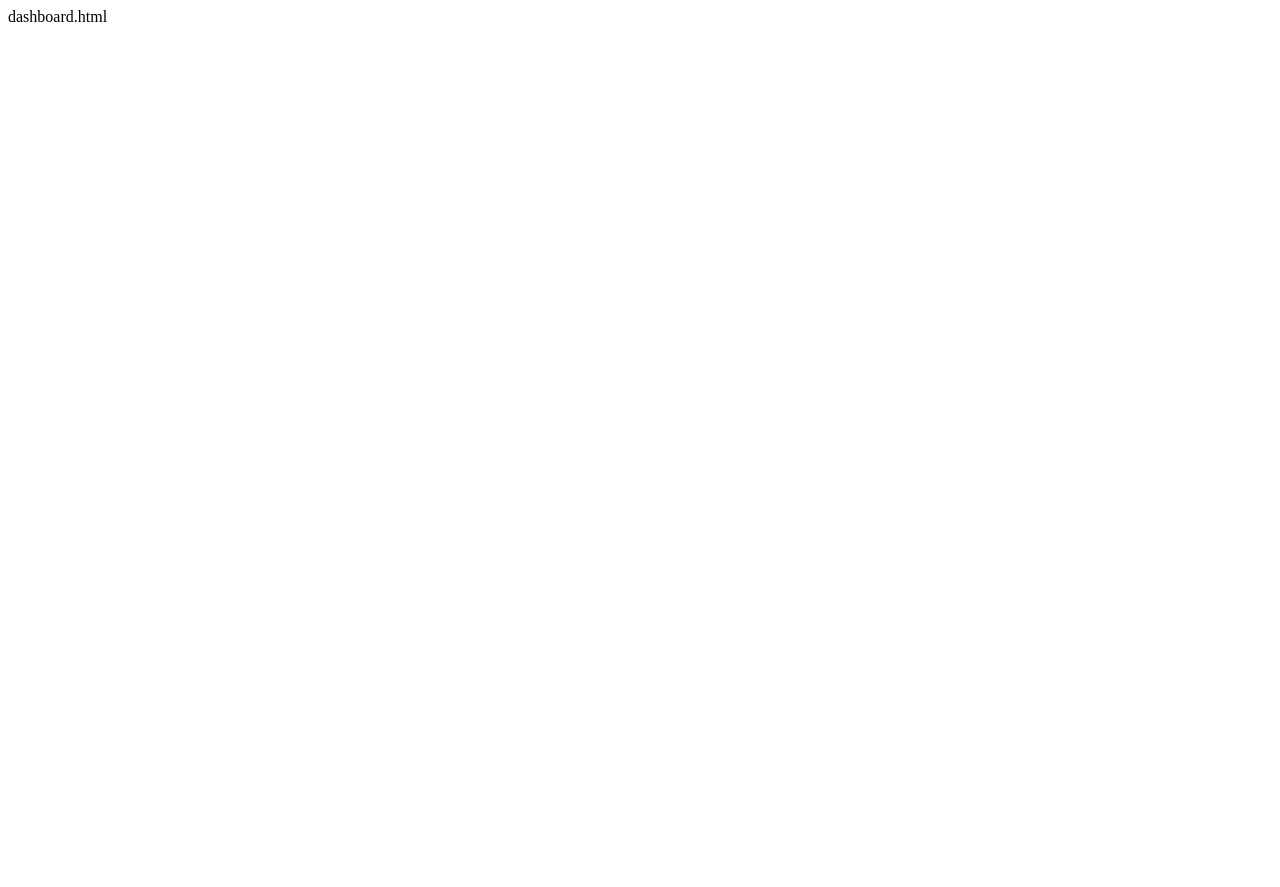
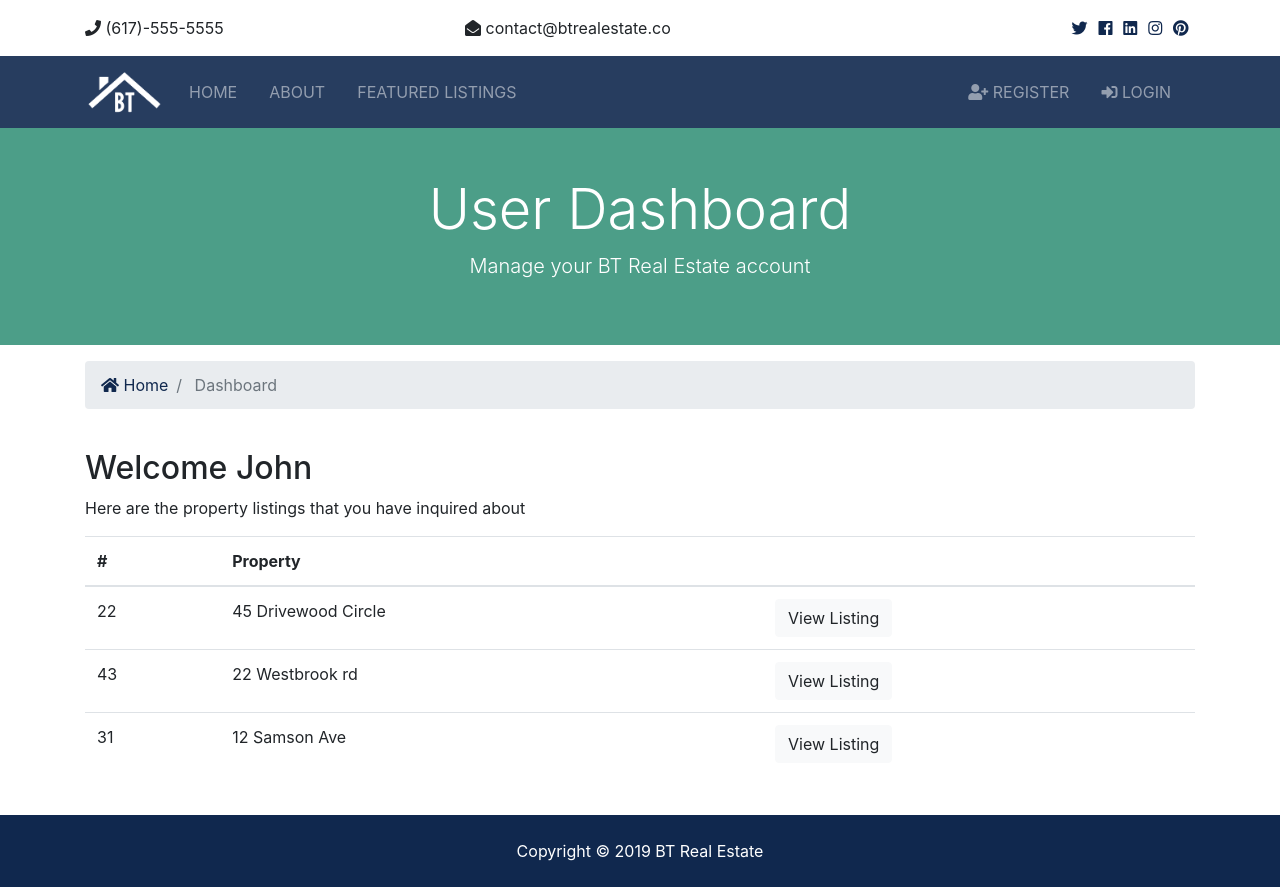
Before and after one commit to XinZouS/houseWebsite, a Django app: page /accounts/dashboard in a window 1280 px wide. Before the commit the page is almost empty. Before the commit the page ends 22 px from the top, so only its background shows below. Run offline with Django 3.2, Linux system fonts and the light colour scheme; some libraries are stand-ins or nearby versions.

Commit message:
add logout func

```diff
--- a/accounts/views.py
+++ b/accounts/views.py
@@ -55,12 +55,27 @@ def register(request):
 
 def login(request):
 	if request.method == 'POST':
-		# login user
-		return
+		username = request.POST.get('username')
+		password = request.POST.get('password')
+		user = auth.authenticate(username=username, password=password)
+
+		if user is not None:
+			auth.login(request, user)
+			messages.success(request, 'You are now logged in')
+			return redirect('dashboard')
+		else:
+			messages.error(request, 'Invalid credentials')
+			return redirect('login')
 
 	return render(request, 'accounts/login.html')
 
+
 def logout(request):
+	if request.method == 'POST':
+		auth.logout(request)
+		messages.success(request, 'You are logged out')
+		return redirect('index')
+
 	return render(request, 'accounts/logout.html')
 
 def dashboard(request):
--- a/templates/accounts/dashboard.html
+++ b/templates/accounts/dashboard.html
@@ -1 +1,76 @@
-dashboard.html
+{% extends 'base.html' %}
+
+{% block content %}
+  <section id="showcase-inner" class="py-5 text-white">
+    <div class="container">
+      <div class="row text-center">
+        <div class="col-md-12">
+          <h1 class="display-4">User Dashboard</h1>
+          <p class="lead">Manage your BT Real Estate account</p>
+        </div>
+      </div>
+    </div>
+  </section>
+
+  <!-- Breadcrumb -->
+  <section id="bc" class="mt-3">
+    <div class="container">
+      <nav aria-label="breadcrumb">
+        <ol class="breadcrumb">
+          <li class="breadcrumb-item">
+            <a href="{% url 'index' %}">
+              <i class="fas fa-home"></i> Home</a>
+          </li>
+          <li class="breadcrumb-item active"> Dashboard</li>
+        </ol>
+      </nav>
+    </div>
+  </section>
+
+  <!-- Alerts -->
+  {% include 'partials/_alerts.html' %}
+
+  <section id="dashboard" class="py-4">
+    <div class="container">
+      <div class="row">
+        <div class="col-md-12">
+          <h2>Welcome John</h2>
+          <p>Here are the property listings that you have inquired about</p>
+          <table class="table">
+            <thead>
+              <tr>
+                <th scope="col">#</th>
+                <th scope="col">Property</th>
+                <th></th>
+              </tr>
+            </thead>
+            <tbody>
+              <tr>
+                <td>22</td>
+                <td>45 Drivewood Circle</td>
+                <td>
+                  <a class="btn btn-light" href="#">View Listing</a>
+                </td>
+              </tr>
+              <tr>
+                <td>43</td>
+                <td>22 Westbrook rd</td>
+                <td>
+                  <a class="btn btn-light" href="#">View Listing</a>
+                </td>
+              </tr>
+              <tr>
+                <td>31</td>
+                <td>12 Samson Ave</td>
+                <td>
+                  <a class="btn btn-light" href="#">View Listing</a>
+                </td>
+              </tr>
+            </tbody>
+          </table>
+        </div>
+      </div>
+    </div>
+  </section>
+
+{% endblock %}
--- a/templates/partials/_navbar.html
+++ b/templates/partials/_navbar.html
@@ -35,6 +35,27 @@
       </ul>
 
       <ul class="navbar-nav ml-auto">
+        {% if user.is_authenticated %}
+          <li class="nav-item mr-3
+            {% if 'dashboard' in request.path %}
+              active
+            {% endif %}
+          ">
+            <a class="nav-link" href="{% url 'dashboard' %}">
+              Welcome {{ user.username }} (Dashboard)
+            </a>
+          </li>
+          <li class="nav-item mr-3">
+            <a href="javascript:{document.getElementById('logout').submit()}"
+              class="nav-link">
+                <i class="fas fa-sign-out-alt"></i> Logout
+            </a>
+            <form action="{% url 'logout' %}" method="POST" id="logout">
+              {% csrf_token %}
+              <input type="hidden" name="">
+            </form>
+          </li>
+        {% else %}
           <li class="nav-item mr-3
             {% if 'register' in request.path %}
               active
@@ -51,6 +72,7 @@
             <a class="nav-link" href="{% url 'login' %}">
               <i class="fas fa-sign-in-alt"></i> Login</a>
           </li>
+        {% endif %}
       </ul>
     </div>
   </div>
```
Lines whose indentation alone changed are shown as unchanged.
